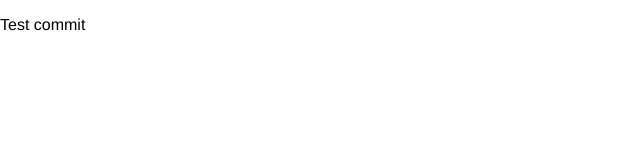
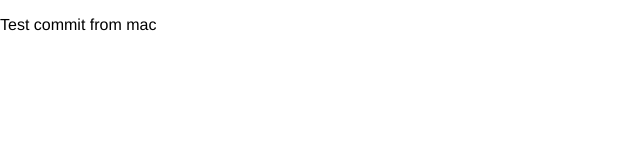
Before and after one commit to bakushkin/how-to-learn-plus, a plain HTML site: page index.html in a window 1280 px wide. Shown: the full height of the page, 0-640 px from the left. Drawn offline with Linux system fonts and the light colour scheme.

Commit message:
commit after win on the mac

```diff
--- a/index.html
+++ b/index.html
@@ -9,7 +9,7 @@
 </head>
 <body>
   <div class="page">
-    <p>Test commit</p>
+    <p>Test commit from mac</p>
   </div>
 </body>
 </html>
```
